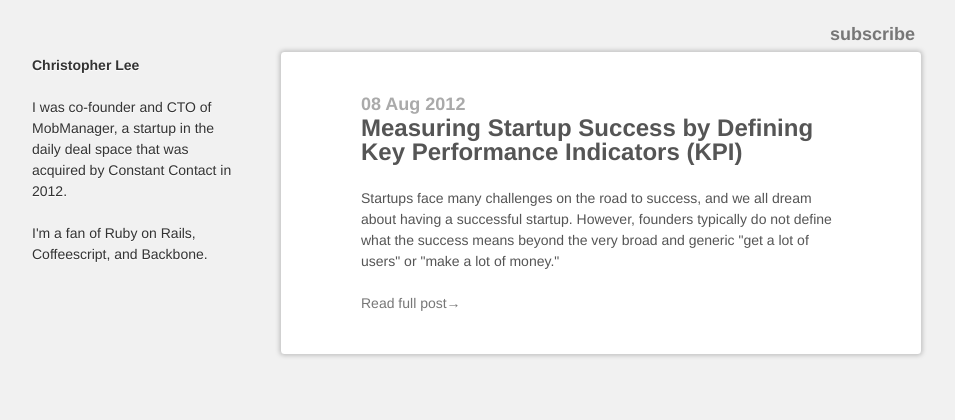
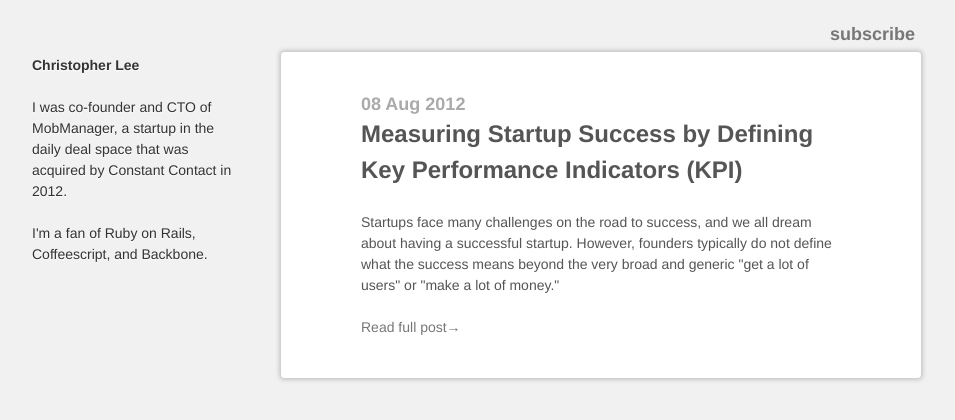
Before and after one commit to christopherslee/christopherslee.github.com, a Jekyll site: the page built from index.html, in a window 1280 px wide. Shown: the top 420 px of the page, without its empty margins (148-1103 px from the left). Built offline with Jekyll 4.4.1, drawn with Linux system fonts in a browser that asks for light colours.

Commit message:
line height on title in summary

```diff
--- a/css/style.css
+++ b/css/style.css
@@ -238,7 +238,7 @@ body {
 
 .post-summary p.title {
   font-size: 24px;
-  line-height: 24px;
+  line-height: 36px;
   margin-bottom: 24px;
   font-weight: bold;
   color: #555;
```
